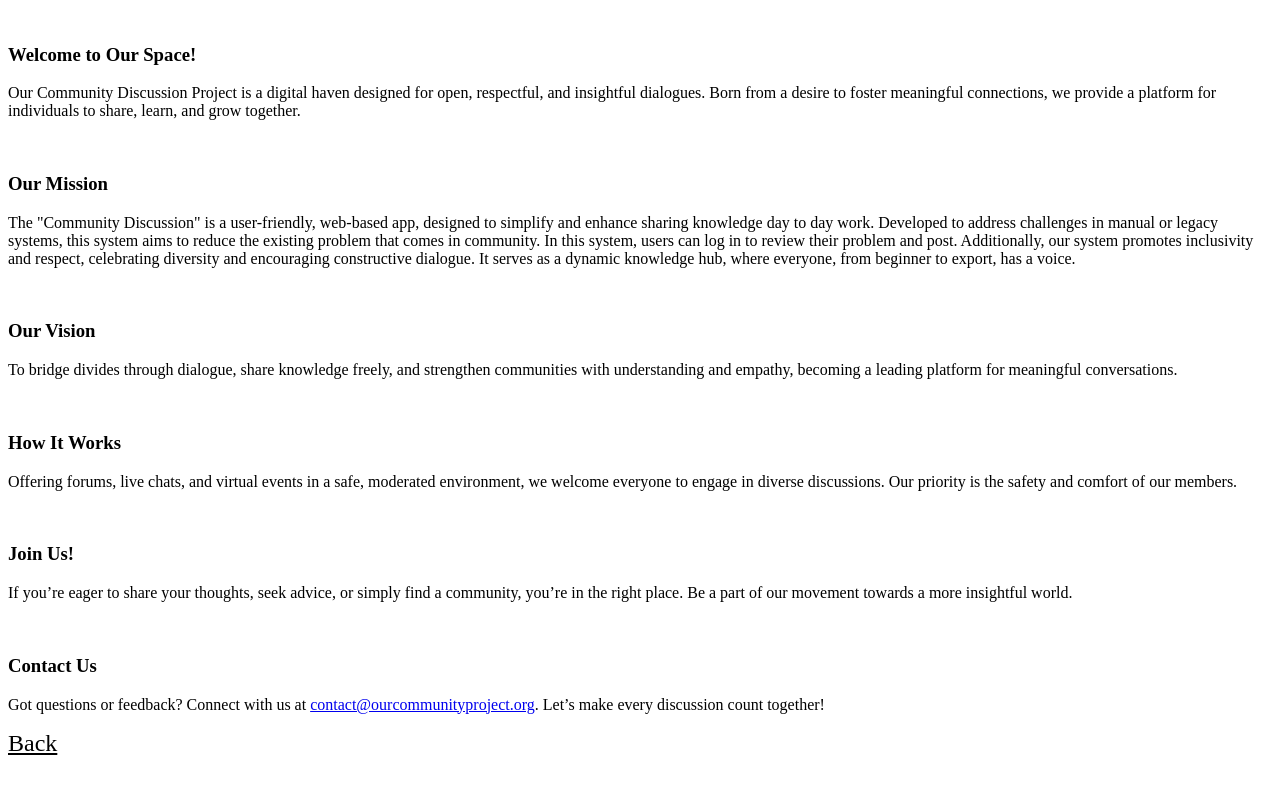
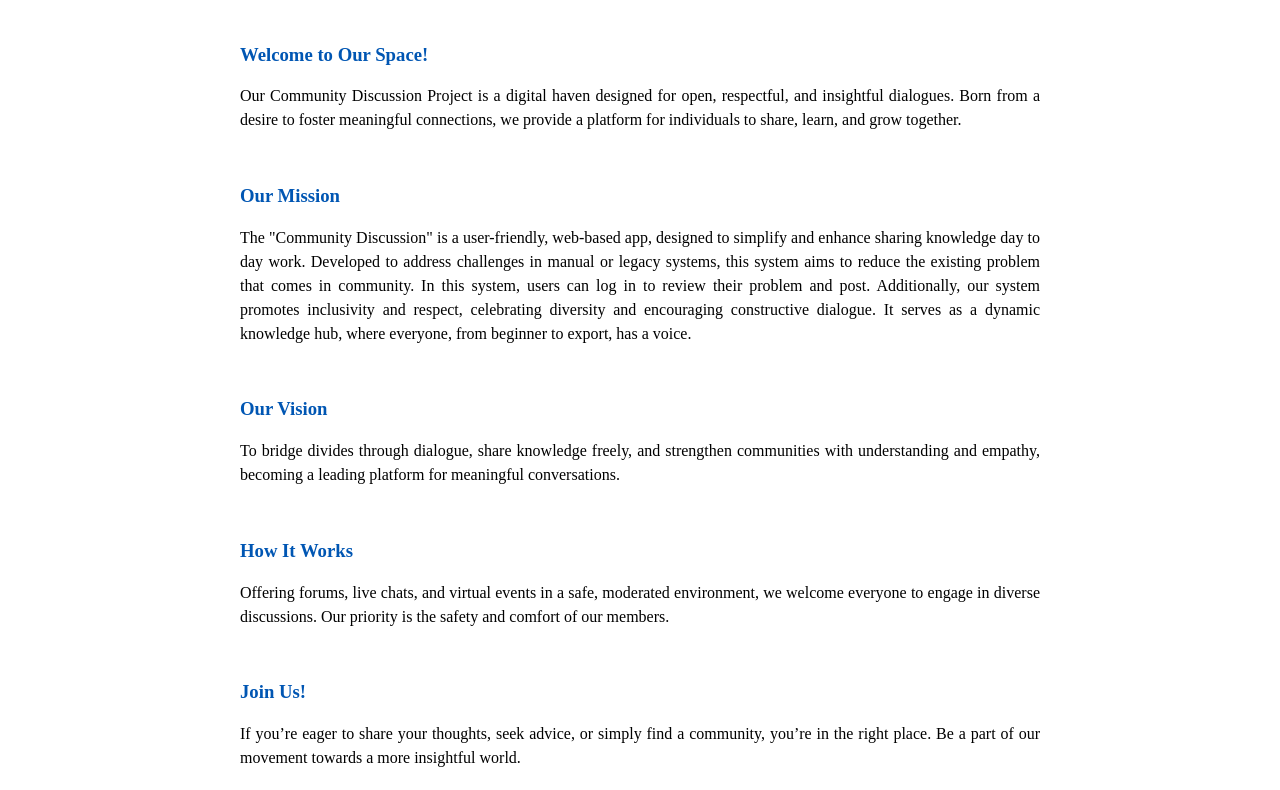
Before and after one commit to nehagupta77/community-discussion, a plain HTML site: page about.html in a window 1280 px wide. Shown: the part 73-863 px from the top of the page. Before the commit the page ends 838 px from the top, so only its background shows below. Drawn offline with Linux system fonts and the light colour scheme.

Commit message:
add file

```diff
--- /dev/null
+++ b/about.css
@@ -0,0 +1,25 @@
+body {
+    margin: 0;
+    padding: 0;
+    font-family: 'Times New Roman', Times, serif;
+}
+
+h1, h3 {
+    color: #0056b3;
+}
+
+p {
+    line-height: 1.5;
+    text-align: justify;
+}
+
+body * {
+    margin-left: auto;
+    margin-right: auto;
+    width: 90%;
+    max-width: 800px;
+}
+
+h1 {
+ text-align: center;
+}
--- a/about.html
+++ b/about.html
@@ -4,6 +4,7 @@
     <meta charset="UTF-8">
     <meta name="viewport" content="width=device-width, initial-scale=1.0">
     <title>About</title>
+    <link rel="stylesheet" href="about.css">
 </head>
 <body>
     <h1>About Our Community Discussion</h1>
@@ -33,7 +34,7 @@
         <p>Got questions or feedback? Connect with us at <a href="mailto:contact@ourcommunityproject.org">contact@ourcommunityproject.org</a>.
 
         Let’s make every discussion count together!</p>
-        <a href="dashboard.html" style="background-color:white;font-size:150%;color: black;"  >Back</a>
+        <a href="dashboard.html">Back</a>
         <!-- <button style="background-color:tomato;">Back</button> -->
 
 
--- a/postDetails.css
+++ b/postDetails.css
@@ -47,7 +47,7 @@ body {
     color: white;
     padding: 10px 20px;
     border: none;
-    border-radius: 4px;
+    border-radius: 100px;
     cursor: pointer;
   }
 
```
Also changed, not shown: dashboard.html (+0 -6 lines).
